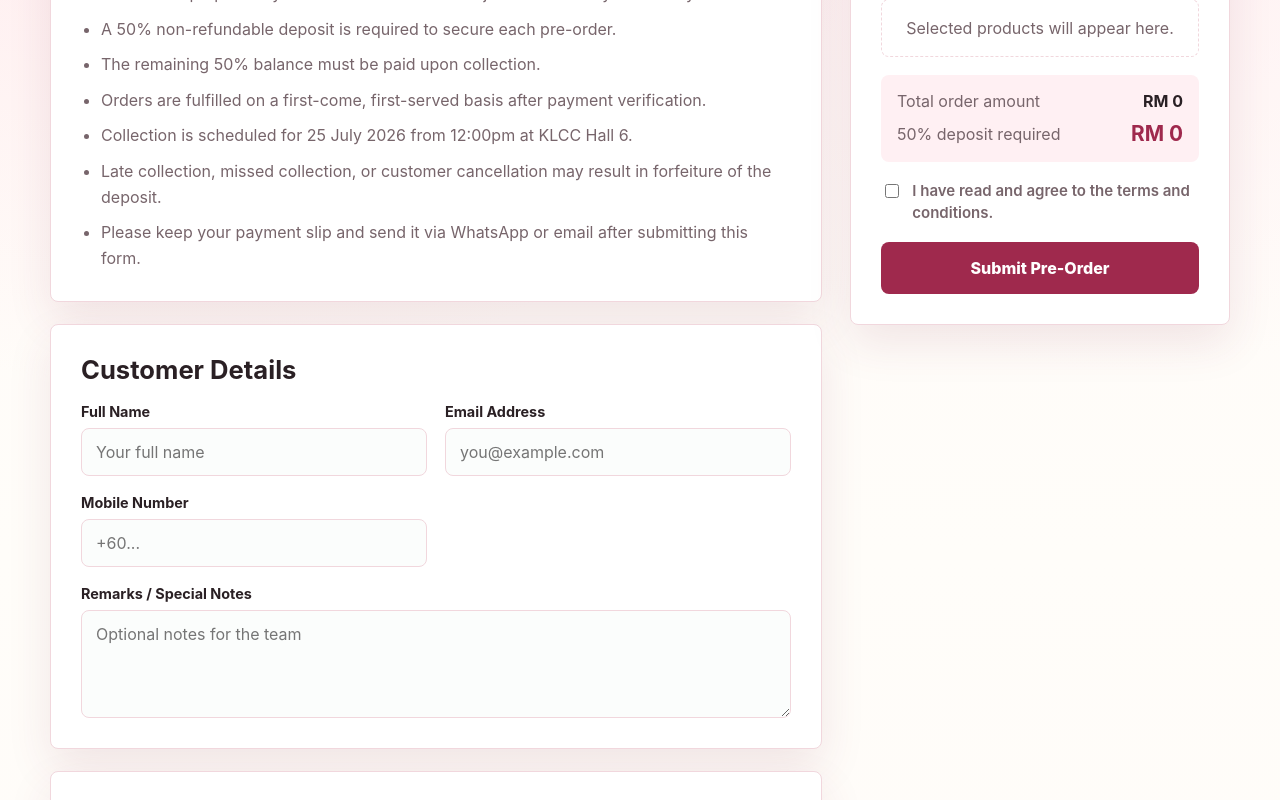
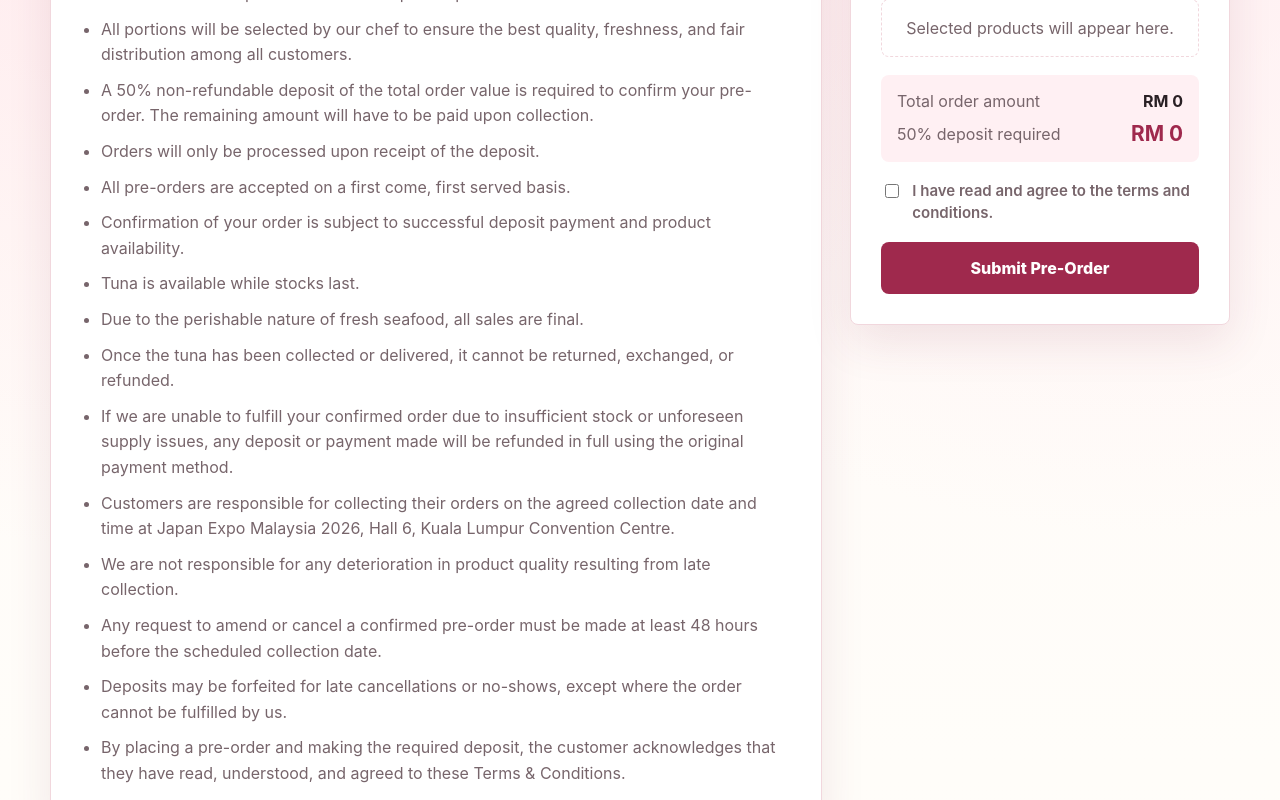
Before and after one commit to CreatifMind/Tuna-Order-Form, a Next.js app: page / in a window 1280 px wide. Shown: the part 600-1400 px from the top of the page. Built offline with nearby package versions, Linux system fonts and the light colour scheme.

Commit message:
Update terms and conditions

```diff
--- a/src/app/page.tsx
+++ b/src/app/page.tsx
@@ -332,13 +332,52 @@ export default function Home() {
           <section className="content-section">
             <h2>Terms and Conditions</h2>
             <ul className="terms-list">
-              <li>All cuts are prepared by the chef team and are subject to event-day availability.</li>
-              <li>A 50% non-refundable deposit is required to secure each pre-order.</li>
-              <li>The remaining 50% balance must be paid upon collection.</li>
-              <li>Orders are fulfilled on a first-come, first-served basis after payment verification.</li>
-              <li>Collection is scheduled for 25 July 2026 from 12:00pm at KLCC Hall 6.</li>
-              <li>Late collection, missed collection, or customer cancellation may result in forfeiture of the deposit.</li>
-              <li>Please keep your payment slip and send it via WhatsApp or email after submitting this form.</li>
+              <li>Customers are not permitted to select specific parts or cuts of the tuna.</li>
+              <li>
+                All portions will be selected by our chef to ensure the best quality, freshness, and
+                fair distribution among all customers.
+              </li>
+              <li>
+                A 50% non-refundable deposit of the total order value is required to confirm your
+                pre-order. The remaining amount will have to be paid upon collection.
+              </li>
+              <li>Orders will only be processed upon receipt of the deposit.</li>
+              <li>All pre-orders are accepted on a first come, first served basis.</li>
+              <li>
+                Confirmation of your order is subject to successful deposit payment and product
+                availability.
+              </li>
+              <li>Tuna is available while stocks last.</li>
+              <li>Due to the perishable nature of fresh seafood, all sales are final.</li>
+              <li>
+                Once the tuna has been collected or delivered, it cannot be returned, exchanged, or
+                refunded.
+              </li>
+              <li>
+                If we are unable to fulfill your confirmed order due to insufficient stock or
+                unforeseen supply issues, any deposit or payment made will be refunded in full using
+                the original payment method.
+              </li>
+              <li>
+                Customers are responsible for collecting their orders on the agreed collection date
+                and time at Japan Expo Malaysia 2026, Hall 6, Kuala Lumpur Convention Centre.
+              </li>
+              <li>
+                We are not responsible for any deterioration in product quality resulting from late
+                collection.
+              </li>
+              <li>
+                Any request to amend or cancel a confirmed pre-order must be made at least 48 hours
+                before the scheduled collection date.
+              </li>
+              <li>
+                Deposits may be forfeited for late cancellations or no-shows, except where the order
+                cannot be fulfilled by us.
+              </li>
+              <li>
+                By placing a pre-order and making the required deposit, the customer acknowledges
+                that they have read, understood, and agreed to these Terms & Conditions.
+              </li>
             </ul>
           </section>
 
```
